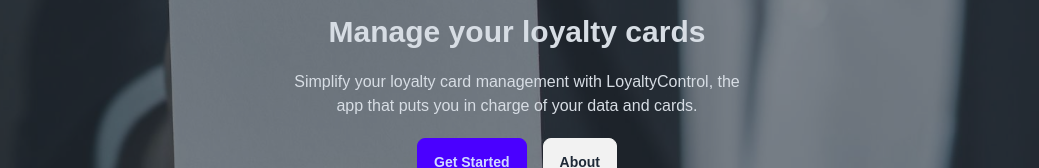
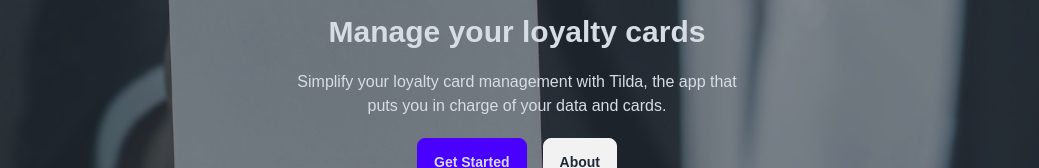
Before and after one commit to lukasbicus/cardchain, a Next.js app: page / in a window 1280 px wide. Shown: the part 334-502 px from the top of the page, without its empty margins (123-1162 px from the left). Built offline with nearby package versions, Linux system fonts and the light colour scheme; no server answers.

Commit message:
Update navigation

```diff
--- a/app/page.tsx
+++ b/app/page.tsx
@@ -23,8 +23,8 @@
           <h1 className="mb-5 text-5xl font-bold">Tilda</h1>
           <h2 className="mb-5 text-3xl font-bold">Manage your loyalty cards</h2>
           <p className="mb-5">
-            Simplify your loyalty card management with LoyaltyControl, the app
-            that puts you in charge of your data and cards.
+            Simplify your loyalty card management with Tilda, the app that puts
+            you in charge of your data and cards.
           </p>
           <div className="flex justify-center gap-4">
             <form action={saveLandingPageCookieAndRedirect}>
@@ -32,7 +32,7 @@
                 Get Started
               </button>
             </form>
-            <Link className="btn" href={Routes.MyCards}>
+            <Link className="btn" href={Routes.About}>
               About
             </Link>
           </div>
```
